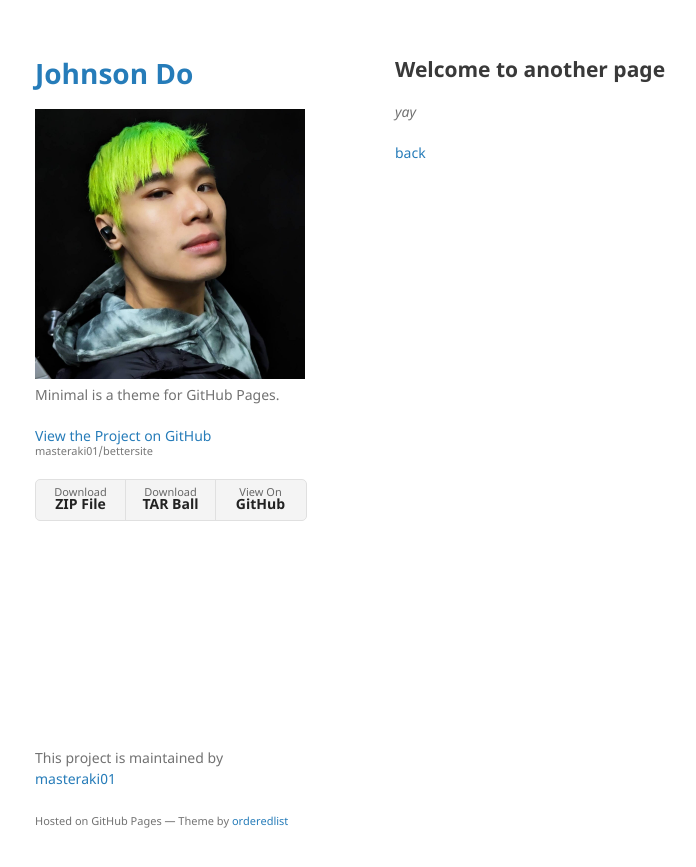
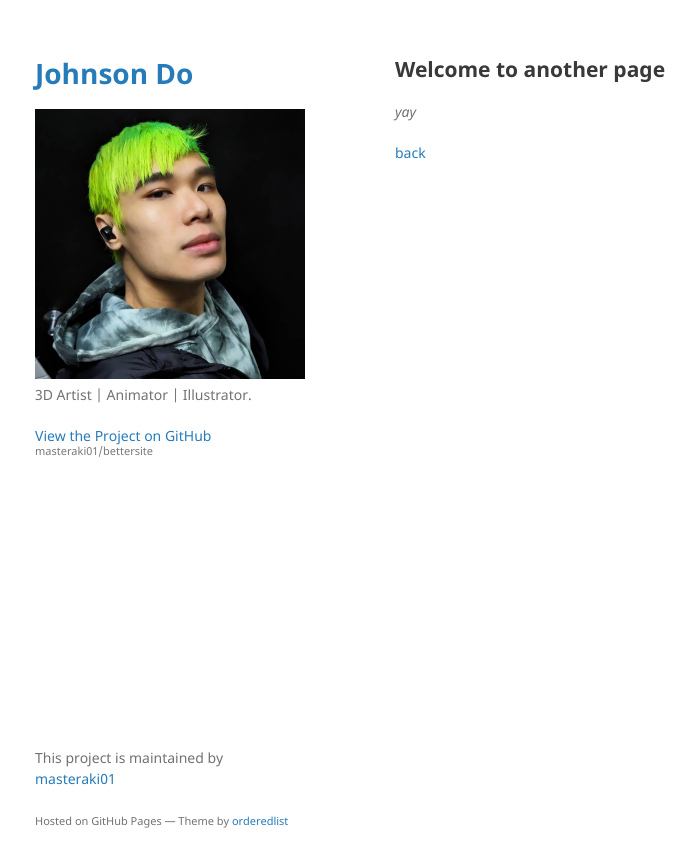
Before and after one commit to masteraki01/bettersite, a Jekyll site: the page built from another-page.md, in a window 1280 px wide. Shown: the top 867 px of the page, without its empty margins (175-871 px from the left). Built offline with Jekyll 4.4.1, drawn with Linux system fonts in a browser that asks for light colours; our own code applies the rules of GitHub Pages for plain Markdown files.

Commit message:
Update _config.yml

```diff
--- a/_config.yml
+++ b/_config.yml
@@ -1,6 +1,6 @@
 title: Johnson Do
 logo: /profileimage.jpg
-description: Minimal is a theme for GitHub Pages.
-show_downloads: true
+description: 3D Artist | Animator | Illustrator.
+show_downloads: false
 google_analytics:
 theme: jekyll-theme-minimal
```
